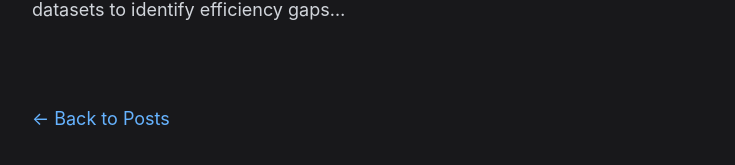
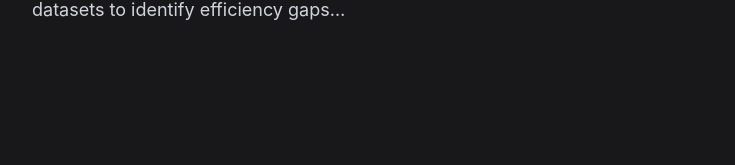
Before and after one commit to JNPyles/JNPyles.github.io, a Jekyll site: the page built from _posts/2025/2025-01-25-transportation-data.md, in a window 1280 px wide. Shown: the part 348-513 px from the top of the page, without its empty margins (272-1007 px from the left). Built offline with Jekyll 4.4.1, drawn with Linux system fonts in a browser that asks for light colours; nearby versions of some CDN libraries.

Commit message:
Update post.html

```diff
--- a/_layouts/post.html
+++ b/_layouts/post.html
@@ -35,7 +35,3 @@ layout: default
 <article>
     {{ content }}
 </article>
-
-<div style="margin-top: 4rem; border-top: 1px solid var(--border); padding-top: 1rem;">
-    <a href="/posts/">← Back to Posts</a>
-</div>
```
